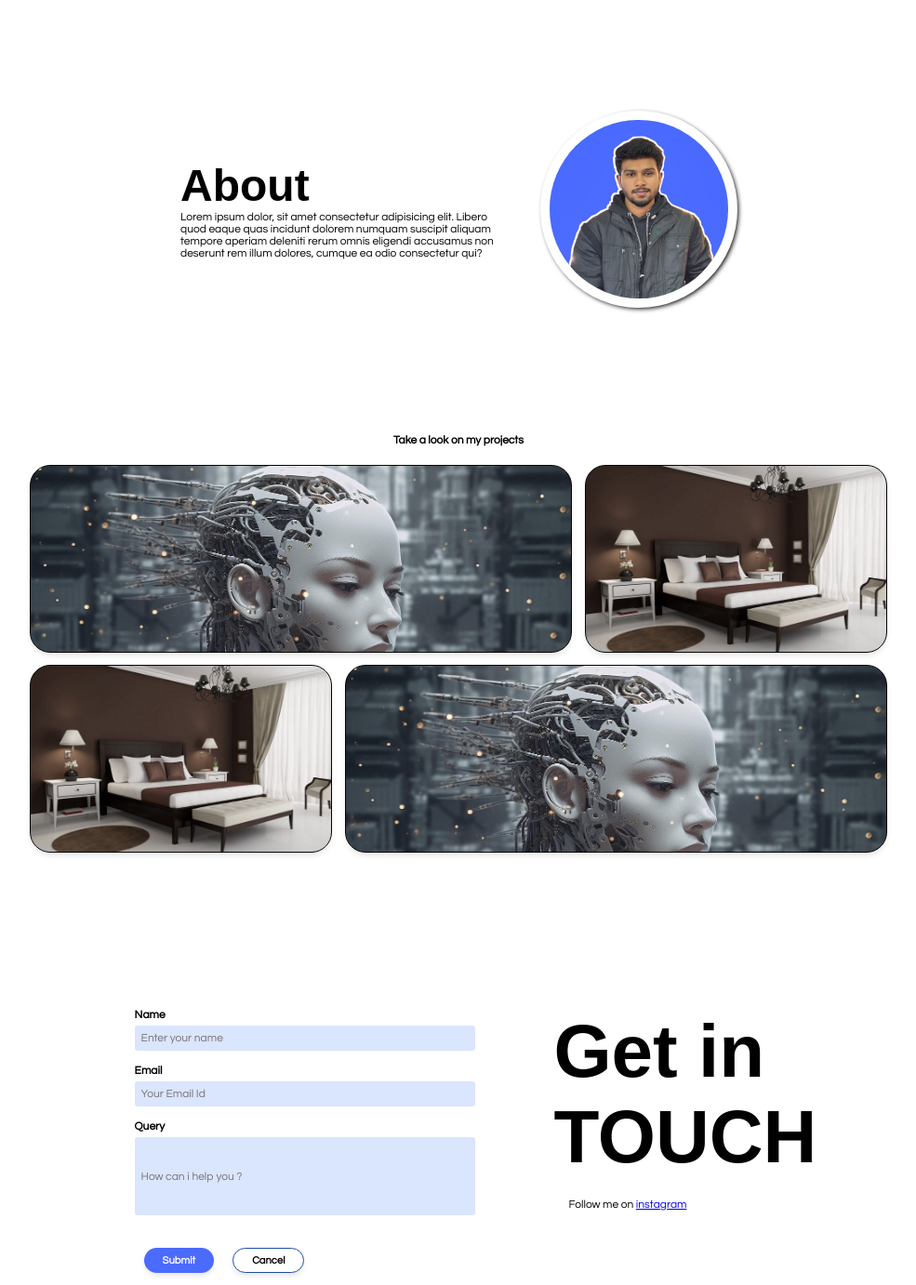
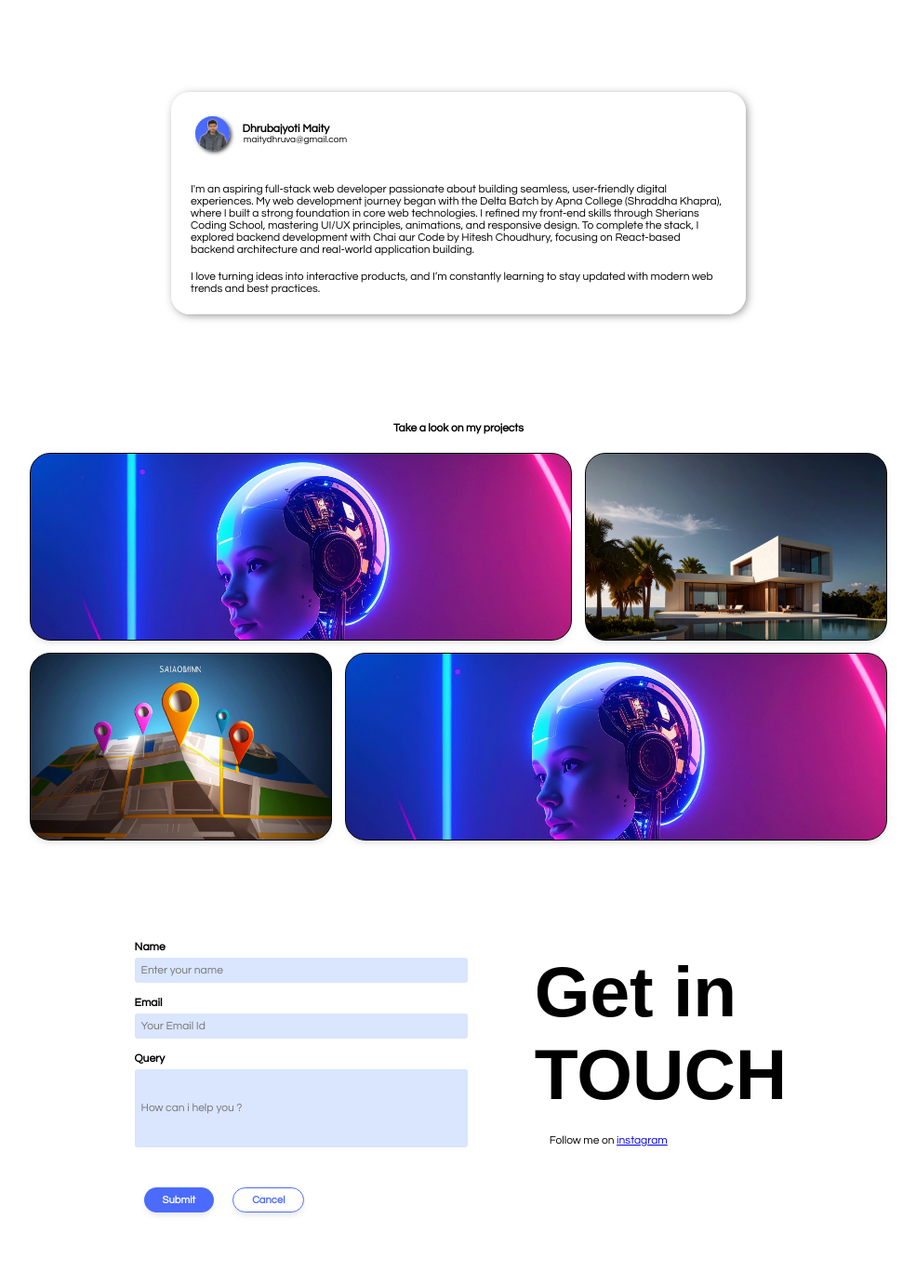
Before and after one commit to Dhrubamaity/PORTFOLIO, a website with bundled scripts: page index.html in a window 1280 px wide. Shown: the part 615-1997 px from the top of the page at 93% size, without its empty margins (147-1132 px from the left). Built offline with nearby package versions, Linux system fonts and the light colour scheme.

Commit message:
styling about

```diff
--- a/index.html
+++ b/index.html
@@ -196,13 +196,26 @@
         </div>
         <div class="page2">
             <div class="intro">
-                <div class="about">
-                    <h1>About</h1>
-                    <p>Lorem ipsum dolor, sit amet consectetur adipisicing elit. Libero quod eaque quas incidunt dolorem
-                        numquam suscipit aliquam tempore aperiam deleniti rerum omnis eligendi accusamus non deserunt
-                        rem illum dolores, cumque ea odio consectetur qui?</p>
+                <div class="about_2">
+                    <div class="account_con">
+                        <img class="page2-img" src="./asset/profileimg.jpg" alt="">
+                        <div class="account_dtl">
+                            <p>Dhrubajyoti Maity</p>
+                            <span>maitydhruva@gmail.com</span>
+                        </div>
+                    </div>
+                    <p>I'm an aspiring full-stack web developer passionate about building seamless, user-friendly
+                        digital experiences. My web development journey began with the Delta Batch by Apna College
+                        (Shraddha Khapra), where I built a strong foundation in core web technologies. I refined my
+                        front-end skills through Sherians Coding School, mastering UI/UX principles, animations, and
+                        responsive design. To complete the stack, I explored backend development with Chai aur Code by
+                        Hitesh Choudhury, focusing on React-based backend architecture and real-world application
+                        building.</p> <br>
+                    <p>
+                        I love turning ideas into interactive products, and I’m constantly learning to stay updated with
+                        modern web trends and best practices.
+                    </p>
                 </div>
-                <img class="page2-img" src="./asset/profileimg.jpg" alt="">
             </div>
         </div>
         <div class="page3">
@@ -212,29 +225,33 @@
             <div class="project_grid">
                 <div class="project_box1">
                     <div class="project1 project_each">
-                        <div class="project_about">
-                            <h3>SORA: Vertual Assistent</h3>
-                            <p>Lorem, ipsum dolor sit amet consectetur adipisicing elit. Facilis hic asperiores
-                                praesentium,
-                                totam doloremque beatae voluptas porro quam ipsa nobis.</p>
-                        </div>
+                        <a href="https://github.com/Dhrubamaity/Virtual-Assistant-NOVA">
+                            <div class="project_about">
+                                <h3>NOVA: Vertual Assistent</h3>
+                                <p>A personal virtual assistant I built using JavaScript as a project to
+                                    enhance my skills and deepen my learning. Nova helps
+                                    streamline everyday tasks, providing smart, real-time assistance
+                                    in a user-friendly way.
+                                    ● Stack used: HTML, CSS, JavaScript, WebSocket </p>
+                            </div>
+                        </a>
                     </div>
                     <div class="project2 project_each">
                         <div class="project_about">
                             <h3>WANDERLUST: A hotel booking app</h3>
-                            <p>Lorem, ipsum dolor sit amet consectetur adipisicing elit. Facilis hic asperiores
-                                praesentium,
-                                totam doloremque beatae voluptas porro quam ipsa nobis.</p>
+                            <p> Developed "Wanderlust," a full-stack travel listing platform with
+                                dynamic CRUD functionality, responsive design, and secure user
+                                authentication. Demonstrated end-to-end development skills
+                                using modern web technologies and best practices.</p>
                         </div>
                     </div>
                 </div>
                 <div class="project_box2">
                     <div class="project3 project_each">
                         <div class="project_about">
-                            <h3>WANDERLUST: A hotel booking app</h3>
-                            <p>Lorem, ipsum dolor sit amet consectetur adipisicing elit. Facilis hic asperiores
-                                praesentium,
-                                totam doloremque beatae voluptas porro quam ipsa nobis.</p>
+                            <h3>LOCO: Real time location tracker</h3>
+                            <p>A web app for real-time location tracking and sharing, built with HTML, CSS, and
+                                JavaScript using the Geolocation API.</p>
                         </div>
                     </div>
                     <div class="project4 project_each">
@@ -250,7 +267,7 @@
         </div>
         <div class="page4">
             <div class="contact">
-                <div class="data">
+                <div class="data_4">
                     <label for="name">Name</label>
                     <input type="text" name="name" placeholder="Enter your name">
                     <label for="name">Email</label>
@@ -269,7 +286,6 @@
                     <p>Follow me on <a href="https://www.instagram.com/dhruba_55/">instagram</a></p>
                 </div>
             </div>
-
         </div>
         <div class="page5">
             <p>this is my footer</p>
--- a/public/page1.css
+++ b/public/page1.css
@@ -12,12 +12,13 @@
     left: 10%;
     width: 80%;
     z-index: 999;
-    background-color: rgba(180, 171, 155, 0.694);
+    /* background-color: rgba(180, 171, 155, 0.694); */
+    background-color: #a1b6f694;
     display: flex;
     word-spacing: 1px;
     align-items: center;
     justify-content: space-between;
-    padding: 7px 0px;
+    padding: 12px 10px;
     flex-wrap: wrap;
     margin: auto;
     backdrop-filter: blur(3px);
@@ -56,13 +57,16 @@ nav {
 nav a {
     text-decoration: none;
     justify-content: space-between;
-    padding: 0vw 1.3rem;
+    padding: 10px 1.3rem;
     color: black;
     font-weight: 600;
     background-color: transparent;
     font-size: 12px;
+    transition-duration: 0.5s;
 }
-
+nav a:hover{
+    color: #4B6BFE;
+}
 
 nav button {
     border-radius: 20px;
--- a/public/page2.css
+++ b/public/page2.css
@@ -1,5 +1,5 @@
 .page2 {
-    width: 40rem;
+    width: 50%;
     font-family: Century Gothic;
     margin: auto;
     padding: 6rem 0px;
@@ -8,32 +8,52 @@
 
 .intro {
     display: flex;
+    flex-direction: column;
     justify-content: center;
     align-items: center;
     width: 100%;
     height: 100%;
-    animation: scrolling linear;
-    animation-timeline: view();
-    animation-range: entry 0% cover 40%;
+    /* animation: scrolling linear; */
+    /* animation-timeline: view(); */
+    /* animation-range: entry 0% cover 40%; */
 }
 /* its not working for locomotive js that by pass the the scroll
  trigger event of web page and give output through lovomotive script ,
  to make ot possible use "Intersection Observer"+"locomotove"  */
 
-.about {
+.about_2 {
+    width: 90%;
     border: 1px solid white;
     border-radius: 20px;
     padding: 20px;
-    /* box-shadow: 2px 2px 10px -1px rgba(71, 71, 71, 0.632); */
+    box-shadow: 2px 2px 10px -1px rgba(71, 71, 71, 0.632);
+}
+.account_con{
+    width: 100%;
+    display: flex;
+    justify-content: left;
+    text-align: center;
+    align-items: center;
+    margin-bottom: 30px;
+}
+.account_dtl{
+    display: flex;
+    flex-direction: column;
+}
+.account_dtl p{
+    font-weight: bold;
+    margin-left: -10px;
+}
+.account_dtl span{
+    font-size: 10px;
+    padding-left: 10px;
 }
 
 .page2-img {
-    width: 12rem;
-    height: 12rem;
-    margin: 20px;
+    width: 2.3rem;
+    height: 2.3rem;
+    margin: 5px;
     border-radius: 50%;
-    padding: 10px;
-    background-color: white;
     box-shadow: 2px 2px 5px -1px black;
 }
 
@@ -41,5 +61,5 @@
     width: 100%;
     height: 100%;
     object-fit: cover;
-    border-radius: 50%;
+    overflow: hidden;
 }
--- a/public/page3.css
+++ b/public/page3.css
@@ -80,16 +80,18 @@
     height: 100%;
     border: 1px solid rgb(4, 4, 4);
     border-radius: 22px;
-    background-image: url(../asset/v_assistent.jpg);
+    background-image: url(../asset/novabanner.jpg);
     background-size: cover;
 }
 
-.project2,
-.project3 {
+.project2,.project3 {
     width: 35%;
     height: 100%;
     border: 1px solid rgb(4, 4, 4);
     border-radius: 22px;
-    background-image: url(../asset/hotel.jpg);
+    background-image: url(../asset/hotelbanner.jpg);
     background-size: cover;
 }
+.project3{
+    background-image: url(../asset/locationtrac.jpg);
+}
--- a/public/page4.css
+++ b/public/page4.css
@@ -8,25 +8,25 @@
     width: 70%;
     font-family: Century Gothic;
     margin: auto;
-    padding: 50px;
     display: flex;
+    /* background-color: green; */
     justify-content: space-around;
 }
 
-.data {
-    width: 29rem;
-    border-radius: 20px;
-    padding: 10px;
+.data_4 {
+    min-width: 60%;
+    /* background-color: aqua; */
+    padding-left: 10px;
 }
 
-.data label {
+.data_4 label {
     display: flex;
     margin-top: 10px;
     font-size: 12px;
     font-weight: bold;
 }
 
-.data input {
+.data_4 input {
     width: 80%;
     border-radius: 3px;
     border: none;
@@ -36,7 +36,7 @@
     font-size: 12px;
 }
 
-.data .quary {
+.data_4 .quary {
     height: 70px;
 }
 
@@ -44,30 +44,25 @@
     display: flex;
     justify-content: left;
 }
-
-.data button {
-    margin-top: 30px;
+.contact_btns .button{
+    padding: 7px 20px;
     color: white;
-    margin-right: 10px;
-    padding: 7px 20px;
 }
-
-.data .cancel {
-    background-color: rgb(255, 255, 255);
-    border: 1px solid rgb(31, 78, 165);
-    color: black;
+.contact_btns .cancel{
+    border: 1px solid #4B6BFE;
+    color: #4B6BFE;
+    background-color: transparent;
 }
-
 .data_right {
     display: flex;
     flex-direction: column;
-    max-width: 16rem;
+    /* background-color: red; */
 }
 .getintouch {
     margin: 20px auto;
 }
 .getintouch h1 {
-    font-size: 5rem;
+    font-size: 6vw;
 }
 .data_right p{
     padding-left: 1rem;
--- a/public/page5.css
+++ b/public/page5.css
@@ -6,6 +6,7 @@
     justify-content: center;
     padding:10px 0px;
 }
+
 .page5 h1{
     color: red;
 }
```
Also changed, not shown: asset/hotelbanner.jpg (added), asset/locationtrac.jpg (added), asset/novabanner.jpg (added).
